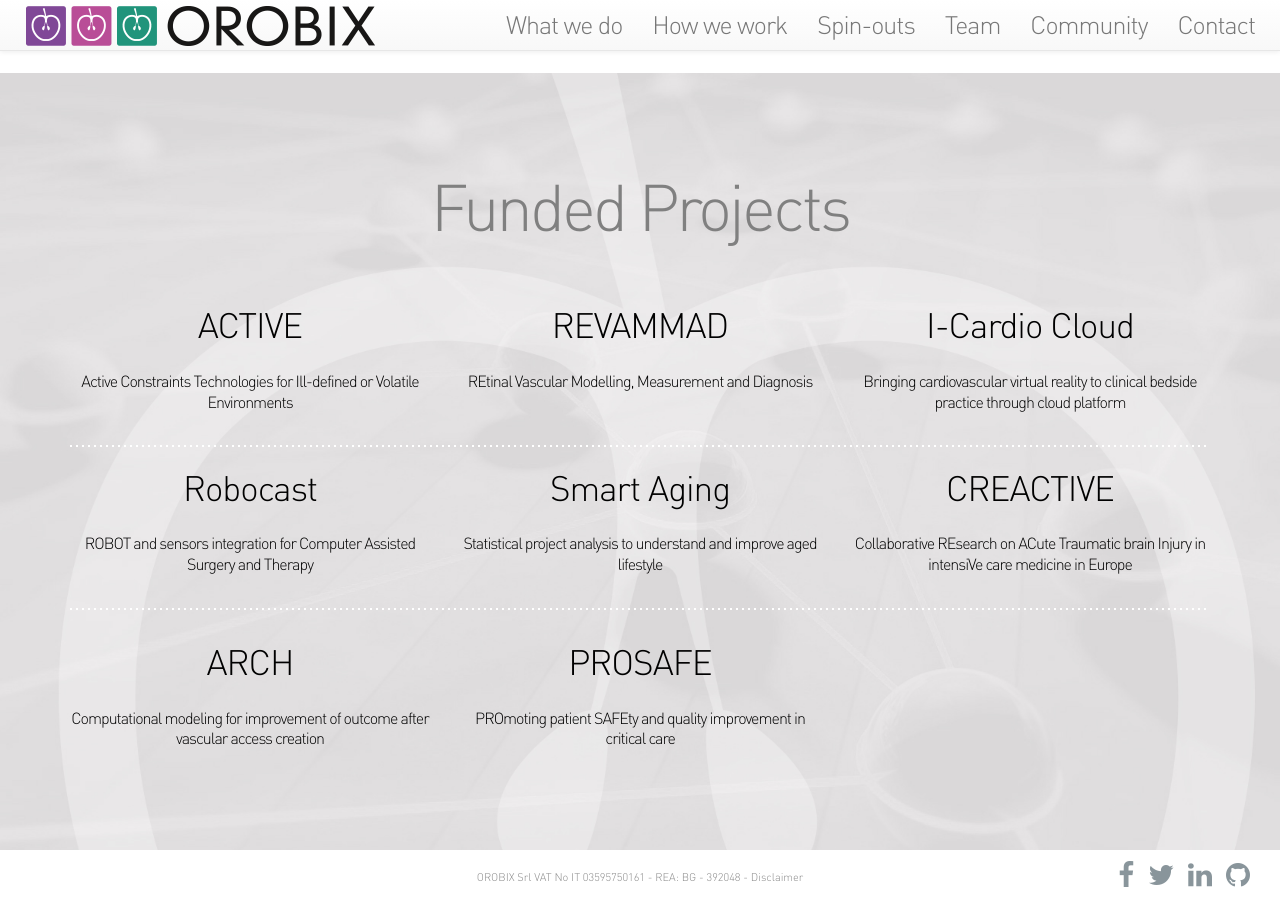
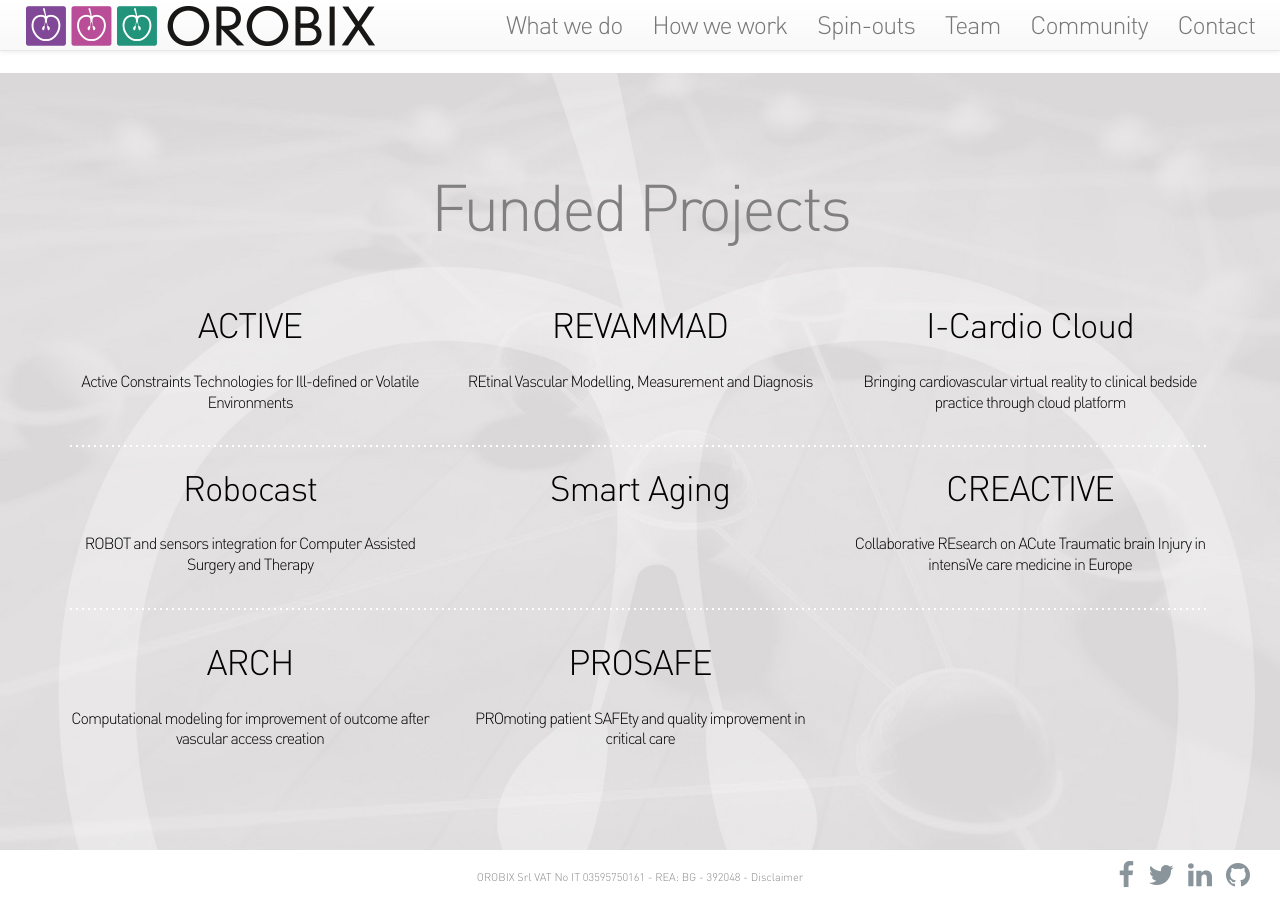
Before and after one commit to orobix/orobix.github.com, a Jekyll site: the page built from customers.html, in a window 1280 px wide and 900 px high, scrolled down 1587 px. Built offline with Jekyll 4.4.1, drawn with Linux system fonts in a browser that asks for light colours; nearby versions of some CDN libraries.

Commit message:
fixed smartaging description

```diff
--- a/customers.html
+++ b/customers.html
@@ -340,7 +340,7 @@
 
       <div class="col-xs-12 col-sm-4 col-lg-4">
         <a class="branch-description" href="http://www.smartaging.eu" target="_blank">Smart Aging</a>
-        <p class="branch-description-projects">Statistical project analysis to understand and improve aged lifestyle</p>
+        <p class="branch-description-projects"></p>
       </div>
 
       <div class="col-xs-12 col-sm-4 col-lg-4">
```
